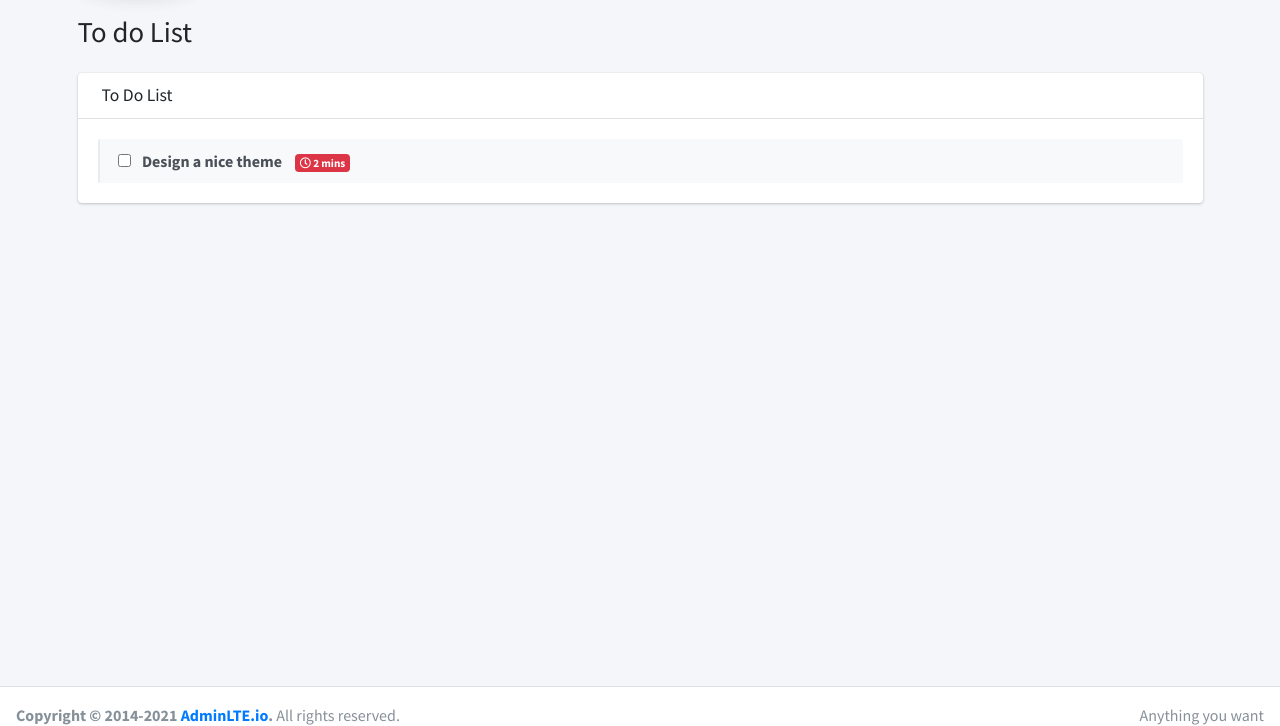
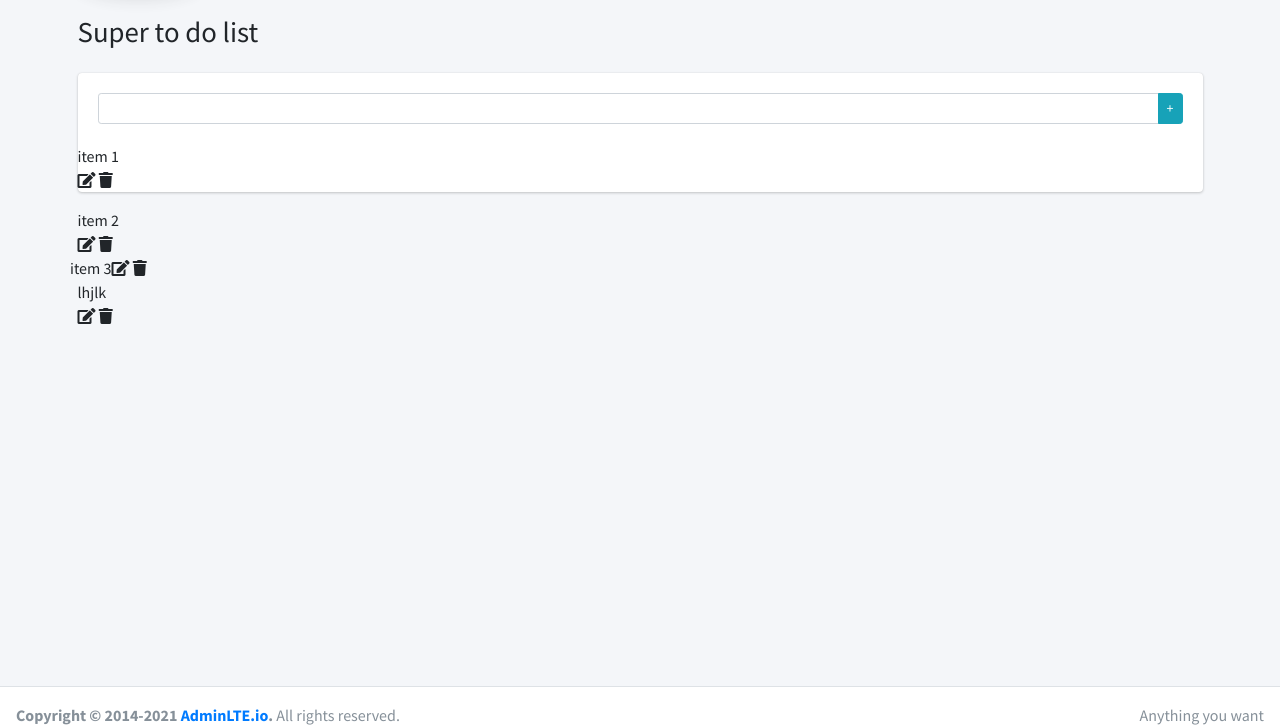
Before and after one commit to FahRAN11O/TODO-PHP-MODULE1-092023, a PHP site: page / in a window 1280 px wide. Shown: the part 57-783 px from the top of the page. Run offline with PHP 8.4, Linux system fonts and the light colour scheme; some libraries are stand-ins or nearby versions.

Commit message:
ajout de requete + fichier ajourt item + configuration de l'index

```diff
--- a/fct/item.php
+++ b/fct/item.php
@@ -1,17 +1,21 @@
 <?php
-    function displayItem($item){
-        $html = '<li>
+    function displayItem($key, $item){
+        $html = '<li class="'.($item['checked'] ? 'done':'').'">
         <!-- drag handle -->
 
         <!-- checkbox -->
         <div class="icheck-primary d-inline ml-2">
-          <input type="checkbox" value="" name="todo1" id="todoCheck1">
-          <label for="todoCheck1"></label>
-        </div>
+        <a href="toggleItem.php?item='.$key.'">';
+        if($item['checked']){
+          $html.='<i class="far fa-check-square"></i>';
+        }else{
+         $html.='<i class="far fa-square"></i>';
+
+        }
+       $html='</a></div>
         <!-- todo text -->
         <span class="text">'.$item['intitule'].'</span>
         <!-- Emphasis label -->
-        <small class="badge badge-danger"><i class="far fa-clock"></i> 2 mins</small>
         <!-- General tools such as edit or delete-->
         <div class="tools">
           <i class="fas fa-edit"></i>
@@ -24,3 +28,8 @@
     function getItems(){
         return  unserialize(file_get_contents(FILE_NAME));
     }
+
+    function saveItems($items){
+      file_put_contents(FILE_NAME,serialize($items));
+
+    }
--- a/index.php
+++ b/index.php
@@ -1,94 +1,37 @@
-<!DOCTYPE html>
-<!--
-This is a starter template page. Use this page to start your new project from
-scratch. This page gets rid of all links and provides the needed markup only.
--->
-<html lang="en">
-<head>
-  <meta charset="utf-8">
-  <meta name="viewport" content="width=device-width, initial-scale=1">
-  <title>AdminLTE 3 | Top Navigation</title>
+<?php
+include('config/app.php');
+include('html/header.php');
+include('fct/item.php');
 
-  <!-- Google Font: Source Sans Pro -->
-  <link rel="stylesheet" href="https://fonts.googleapis.com/css?family=Source+Sans+Pro:300,400,400i,700&display=fallback">
-  <!-- Font Awesome Icons -->
-  <link rel="stylesheet" href="plugins/fontawesome-free/css/all.min.css">
-  <!-- Theme style -->
-  <link rel="stylesheet" href="dist/css/adminlte.min.css">
-</head>
-<body class="hold-transition layout-top-nav">
-<div class="wrapper">
+if(!file_exists(FILE_NAME)){
+  file_put_contents(FILE_NAME,serialize([]));
+}
+?>
 
-  <!-- Navbar -->
-  <nav class="main-header navbar navbar-expand-md navbar-light navbar-white">
-    <div class="container">
-      <a href="/" class="navbar-brand">
-        <img src="img/logo-sayna.png" alt="Todo list" class="brand-image img-circle elevation-3" style="opacity: .8">
-      </a>
-
-      <button class="navbar-toggler order-1" type="button" data-toggle="collapse" data-target="#navbarCollapse" aria-controls="navbarCollapse" aria-expanded="false" aria-label="Toggle navigation">
-        <span class="navbar-toggler-icon"></span>
-      </button>
-
-      <div class="collapse navbar-collapse order-3" id="navbarCollapse">
-
-
-      </div>
-
-
-    </div>
-  </nav>
-  <!-- /.navbar -->
-
-  <!-- Content Wrapper. Contains page content -->
-  <div class="content-wrapper">
-    <!-- Content Header (Page header) -->
-    <div class="content-header">
-      <div class="container">
-        <div class="row mb-2">
-          <div class="col-sm-6">
-            <h1 class="m-0"> To do List </h1>
-          </div><!-- /.col -->
-        </div><!-- /.row -->
-      </div><!-- /.container-fluid -->
-    </div>
-    <!-- /.content-header -->
-
-    <!-- Main content -->
-    <div class="content">
-      <div class="container">
         <!-- /.row -->
         <div class="row">
           <div class="col-12">
             <div class="card">
-                  <div class="card-header ui-sortable-handle" style="cursor: move;">
-                    <h3 class="card-title">
-                      <i class="ion ion-clipboard mr-1"></i>
-                      To Do List
-                    </h3>
-
-                  </div>
                   <!-- /.card-header -->
                   <div class="card-body">
+                    <!--Formulaire d'ajout -->
+
+                      <form action="addItem.php" method="POST">
+                        <div class="input-group input-group-sm">
+                          <input type="text" class="form-control" name="intitule">
+                          <span class="input-group-append">
+                            <button type="submit" class="btn btn-info btn-flat">+</button>
+                          </span>
+                        </div>
+                      </form>
+
                     <ul class="todo-list" data-widget="todo-list">
-                      <li>
-                        <!-- drag handle -->
-
-                        <!-- checkbox -->
-                        <div class="icheck-primary d-inline ml-2">
-                          <input type="checkbox" value="" name="todo1" id="todoCheck1">
-                          <label for="todoCheck1"></label>
-                        </div>
-                        <!-- todo text -->
-                        <span class="text">Design a nice theme</span>
-                        <!-- Emphasis label -->
-                        <small class="badge badge-danger"><i class="far fa-clock"></i> 2 mins</small>
-                        <!-- General tools such as edit or delete-->
-                        <div class="tools">
-                          <i class="fas fa-edit"></i>
-                          <i class="fas fa-trash-o"></i>
-                        </div>
-                      </li>
+                      <?php
+                        $items = getItems();
+                        foreach ($items as $key => $item) {
+                          echo displayItem($key, $item);
+                        }
+                      ?>
 
                     </ul>
                   </div>
@@ -97,39 +40,6 @@ scratch. This page gets rid of all links and provides the needed markup only.
           </div>
 
         </div>
-      </div><!-- /.container-fluid -->
-    </div>
-    <!-- /.content -->
-  </div>
-  <!-- /.content-wrapper -->
-
-  <!-- Control Sidebar -->
-  <aside class="control-sidebar control-sidebar-dark">
-    <!-- Control sidebar content goes here -->
-  </aside>
-  <!-- /.control-sidebar -->
-
-  <!-- Main Footer -->
-  <footer class="main-footer">
-    <!-- To the right -->
-    <div class="float-right d-none d-sm-inline">
-      Anything you want
-    </div>
-    <!-- Default to the left -->
-    <strong>Copyright &copy; 2014-2021 <a href="https://adminlte.io">AdminLTE.io</a>.</strong> All rights reserved.
-  </footer>
-</div>
-<!-- ./wrapper -->
-
-<!-- REQUIRED SCRIPTS -->
-
-<!-- jQuery -->
-<script src="/plugins/jquery/jquery.min.js"></script>
-<!-- Bootstrap 4 -->
-<script src="/plugins/bootstrap/js/bootstrap.bundle.min.js"></script>
-<!-- AdminLTE App -->
-<script src="/dist/js/adminlte.min.js"></script>
-<!-- AdminLTE for demo purposes -->
-<script src="/dist/js/demo.js"></script>
-</body>
-</html>
+<?php
+include('html/footer.php');
+?>
--- a/items.txt
+++ b/items.txt
@@ -1 +1 @@
-a:2:{i:0;a:2:{s:7:"checked";b:0;s:8:"intitule";s:5:"item1";}i:1;a:2:{s:7:"checked";b:0;s:8:"intitule";s:6:"item 2";}}
+a:4:{i:0;a:3:{s:2:"id";s:13:"652eed21b1bb3";s:7:"checked";b:0;s:8:"intitule";s:6:"item 1";}i:1;a:3:{s:2:"id";s:13:"652eed257187d";s:7:"checked";b:0;s:8:"intitule";s:6:"item 2";}i:2;a:3:{s:2:"id";s:13:"652eee6dd1e05";s:7:"checked";b:0;s:8:"intitule";s:6:"item 3";}i:3;a:3:{s:2:"id";s:13:"652ef0b4ca0ca";s:7:"checked";b:0;s:8:"intitule";s:5:"lhjlk";}}
```
Also changed, not shown: addItem.php (+4 -4 lines), fct/request.php (+8 -0 lines).
